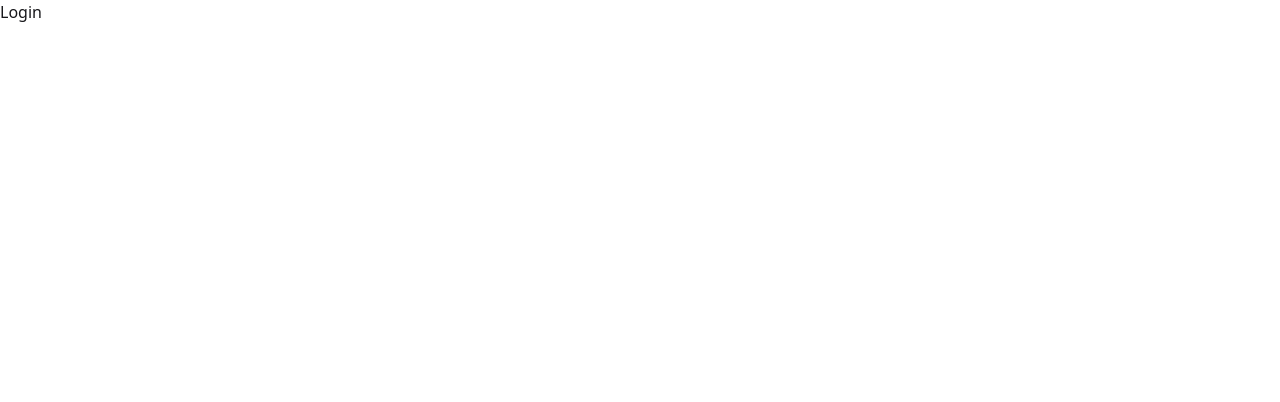
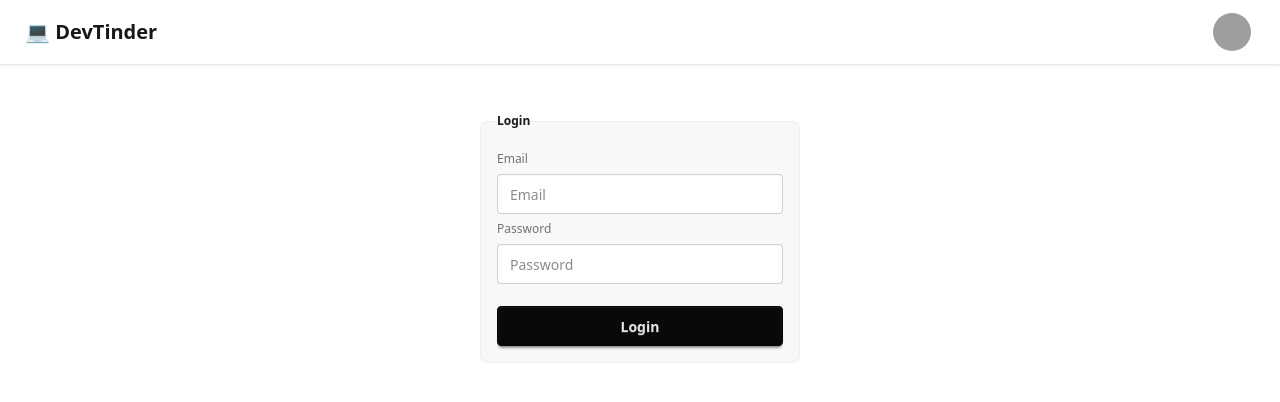
Before and after one commit to NagasundarP/devTinder-Frontend, a React (Vite) app: page /login in a window 1280 px wide. Shown: the top 402 px of the page. Built offline with nearby package versions, Linux system fonts and the light colour scheme; grey boxes are pictures that could not be loaded.

Commit message:
built the login flow

```diff
--- a/package.json
+++ b/package.json
@@ -11,6 +11,7 @@
   },
   "dependencies": {
     "@tailwindcss/vite": "^4.0.9",
+    "axios": "^1.8.2",
     "react": "^19.0.0",
     "react-dom": "^19.0.0",
     "react-router-dom": "^7.3.0",
--- a/src/App.jsx
+++ b/src/App.jsx
@@ -7,8 +7,9 @@ function App() {
     <>
       <BrowserRouter basename="/">
         <Routes>
-          <Route path="/" element={<Body />} />
-          <Route path="/login" element={<Login />} />
+          <Route path="/" element={<Body />}>
+            <Route path="/login" element={<Login />} />
+          </Route>
         </Routes>
       </BrowserRouter>
     </>
--- a/src/Login.jsx
+++ b/src/Login.jsx
@@ -1,7 +1,52 @@
+import axios from "axios";
+import React, { useState } from "react";
+
 const Login = () => {
+  const [emailId, setEmailId] = useState("");
+  const [password, setPassword] = useState("");
+
+  const handleLogin = async () => {
+    try {
+      axios
+        .post("http://localhost:3000/login", {
+          emailId: emailId,
+          password: password,
+        })
+        .then((response) => {
+          console.log(response);
+        });
+    } catch (err) {
+      console.log(err);
+    }
+  };
+
   return (
-    <div>
-        Login
+    <div className="flex justify-center my-10">
+      <fieldset className="fieldset w-xs bg-base-200 border border-base-300 p-4 rounded-box">
+        <legend className="fieldset-legend">Login</legend>
+
+        <label className="fieldset-label">Email</label>
+        <input
+          type="email"
+          value={emailId}
+          className="input"
+          placeholder="Email"
+          onChange={(e) => setEmailId(e.target.value)}
+        />
+
+        <label className="fieldset-label">Password</label>
+        <input
+          type="password"
+          value={password}
+          className="input"
+          placeholder="Password"
+          onChange={(e) => setPassword(e.target.value)}
+        />
+
+        <button className="btn btn-neutral mt-4" onClick={handleLogin}>
+          Login
+        </button>
+      </fieldset>
     </div>
   );
 };
```
Also changed, not shown: 1 other file (tests, documents, lock files or other folders).
